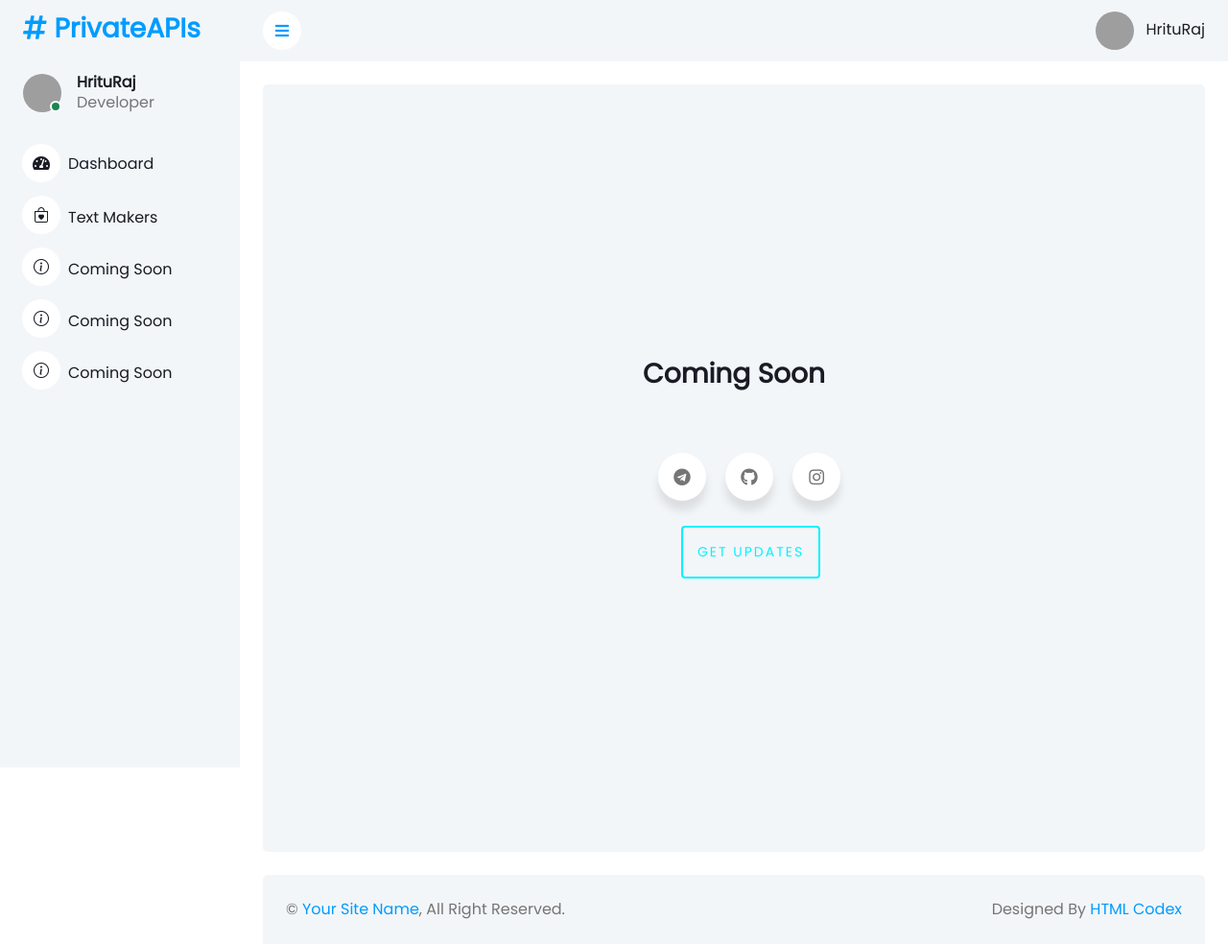
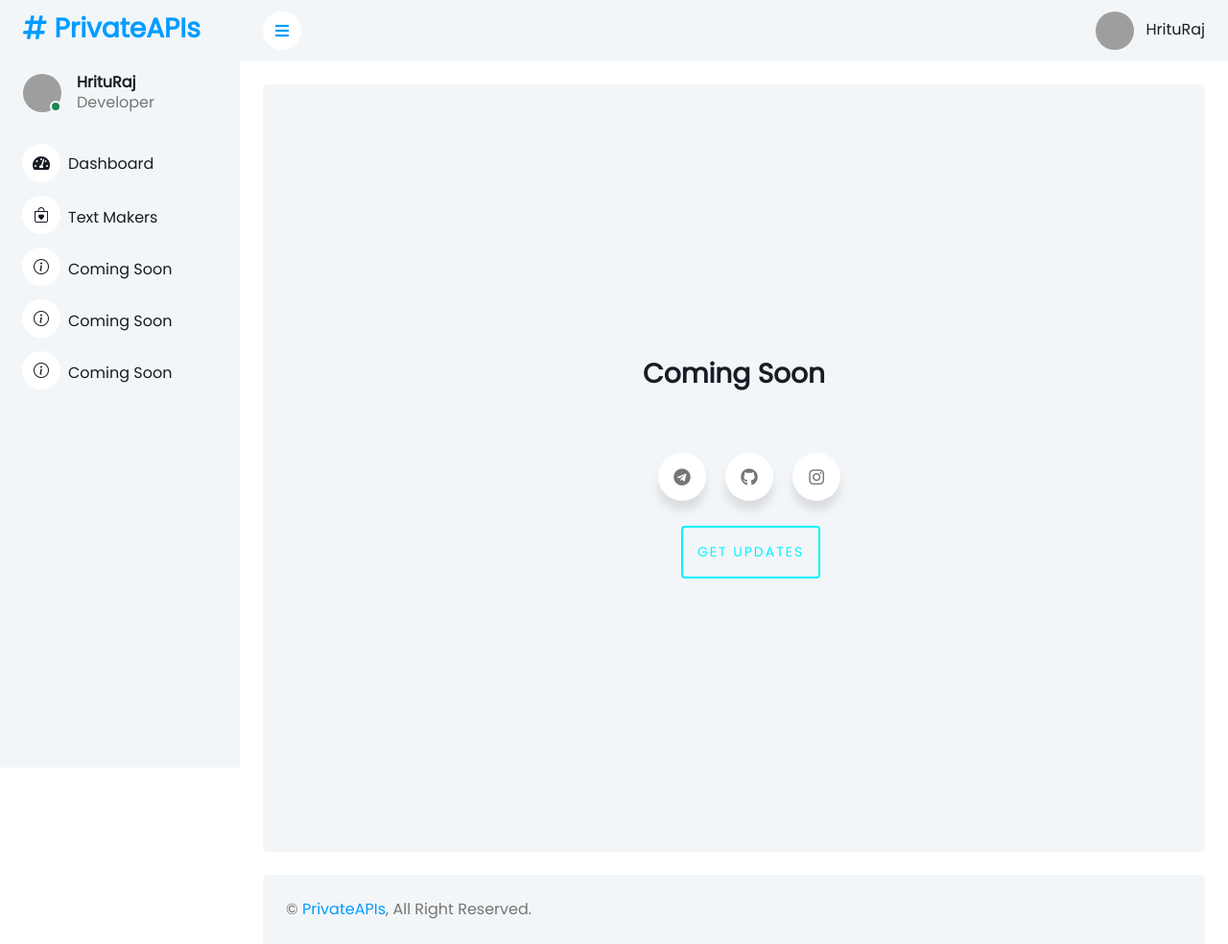
Before and after one commit to Prime-Hritu/Private-APIs, a plain HTML site: page blank.html in a window 1280 px wide. Shown: the whole page at 96% size. Drawn offline with nearby package versions, Linux system fonts and the light colour scheme; grey boxes are pictures that could not be loaded.

Commit message:
Update blank.html

```diff
--- a/blank.html
+++ b/blank.html
@@ -335,11 +335,7 @@ button.neon.blue:hover {
                 <div class="bg-light rounded-top p-4">
                     <div class="row">
                         <div class="col-12 col-sm-6 text-center text-sm-start">
-                            &copy; <a href="#">Your Site Name</a>, All Right Reserved.
-                        </div>
-                        <div class="col-12 col-sm-6 text-center text-sm-end">
-                            <!--/*** This template is free as long as you keep the footer author’s credit link/attribution link/backlink. If you'd like to use the template without the footer author’s credit link/attribution link/backlink, you can purchase the Credit Removal License from "https://htmlcodex.com/credit-removal". Thank you for your support. ***/-->
-                            Designed By <a href="https://htmlcodex.com">HTML Codex</a>
+                            &copy; <a href="#">PrivateAPIs</a>, All Right Reserved.
                         </div>
                     </div>
                 </div>
```
